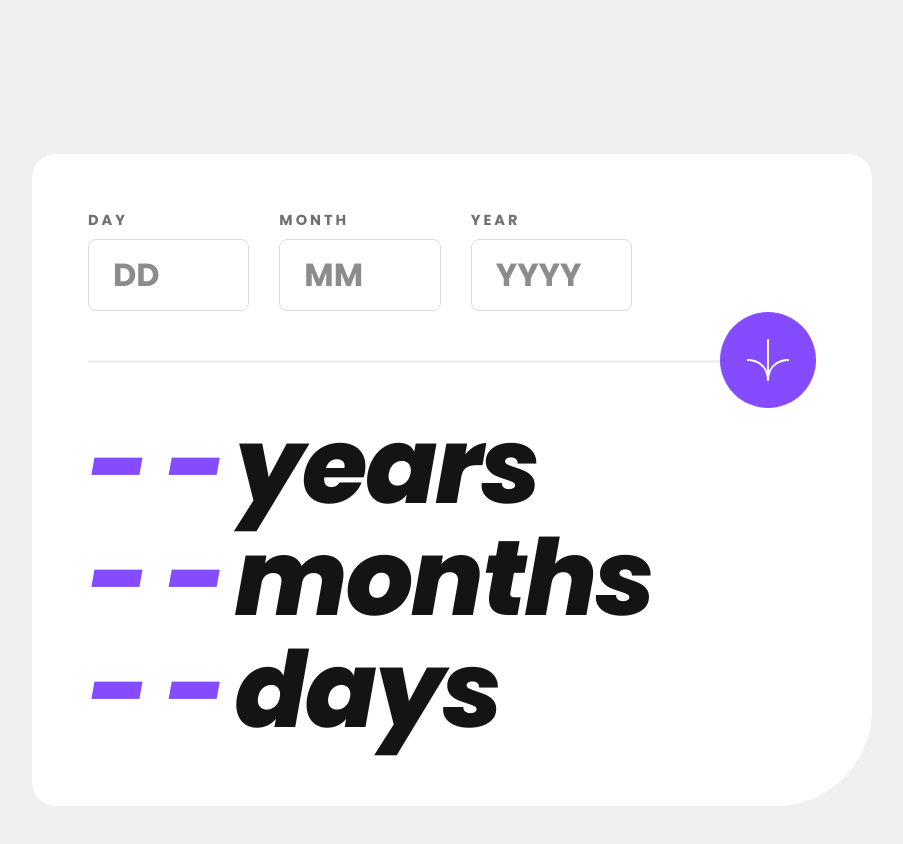
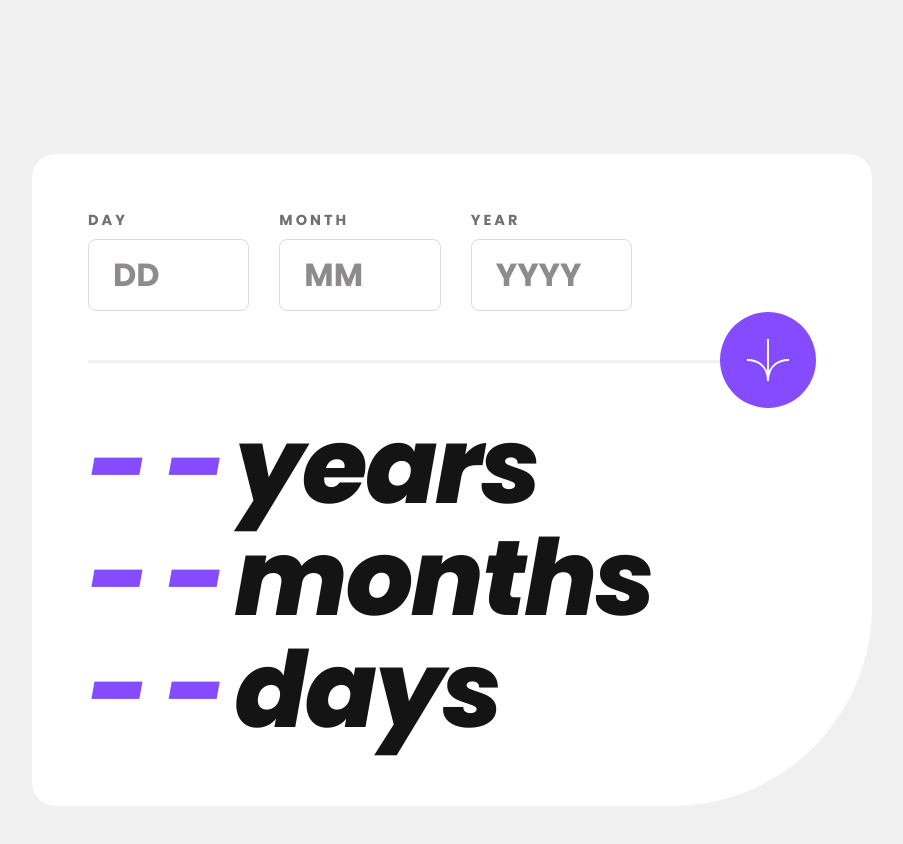
Before and after one commit to junosakura/frontend-mentor, a plain HTML site: page age-calculator-app-main/index.html in a window 1280 px wide. Shown: the top 844 px of the page, without its empty margins (268-1171 px from the left). Drawn offline with Linux system fonts and the light colour scheme.

Commit message:
Add files via upload

```diff
--- a/age-calculator-app-main/style.css
+++ b/age-calculator-app-main/style.css
@@ -211,6 +211,7 @@ body {
 		width: 840px;
 		margin-top: 0;
 		padding: 59px 56px;
+		border-radius: 24px 24px 200px 24px;
 	}
 
 	.form-main {
```
Also changed, not shown: 1 other file.
